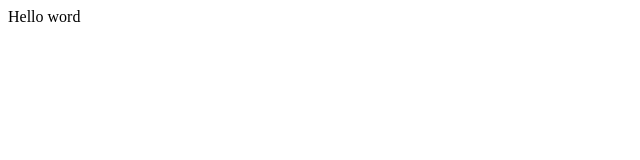
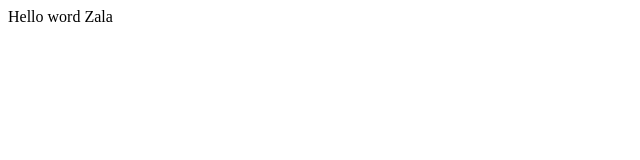
Before and after one commit to HeritianaEddy/git-test, a plain HTML site: page index.html in a window 1280 px wide. Shown: the full height of the page, 0-640 px from the left. Drawn offline with Linux system fonts and the light colour scheme.

Commit message:
Update index.html

```diff
--- a/index.html
+++ b/index.html
@@ -6,7 +6,7 @@
     <title>Document</title>
 </head>
 <body>
-    Hello word
+    Hello word Zala
 
 </body>
 </html>
```
